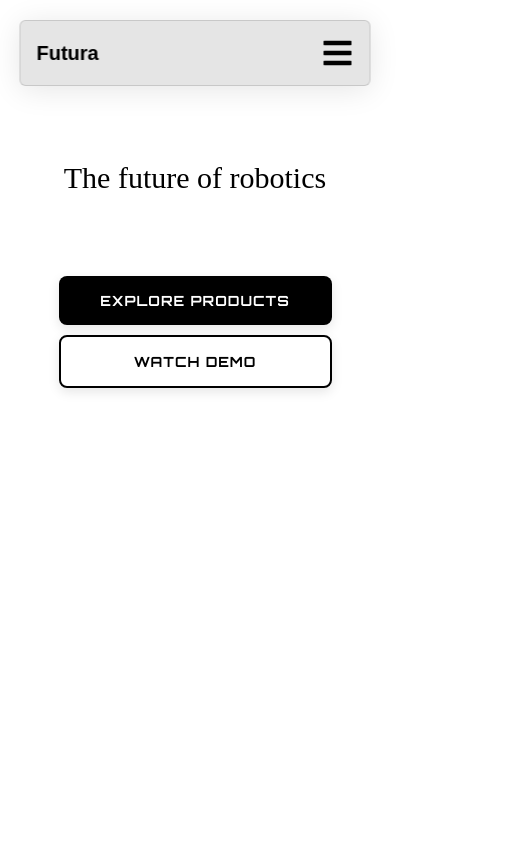
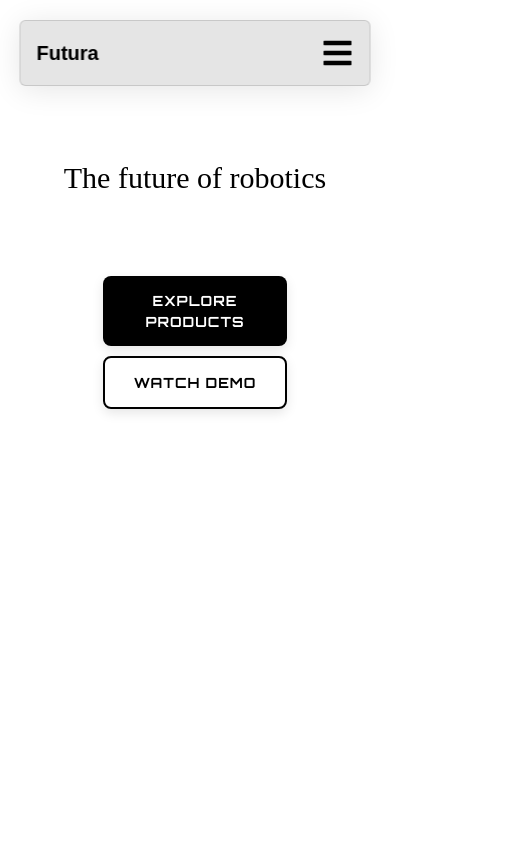
Before and after one commit to Bharathkumar1522/project-futura, a React (Vite) app: page / in a window 390 px wide. Shown: the top 844 px of the page, 507 px wide, since content can reach past the window. Built offline with nearby package versions, Linux system fonts and the light colour scheme; a web font is replaced by a local one.

Commit message:
Fix: Home section, navbar, videosection

```diff
--- a/src/Home.jsx
+++ b/src/Home.jsx
@@ -13,7 +13,7 @@ const Home = () => {
                 whileInView="visible"
                 viewport={{ once: true, amount: 0.2 }}
                 variants={fadeIn}
-                className="flex-column md:px-25 py-25 md:flex items-center justify-between mt-10 mb-15 md:mt-0 md:mb-0"
+                className="flex flex-col xl:flex-row md:px-25 py-25 items-center justify-between mt-10 mb-15 xl:mt-0 xl:mb-0"
             >
                 <motion.div variants={fadeIn} className="text-container">
                     <h1 className="font-aerospace text-3xl w-auto text-center md:text-7xl md:w-3xl md:text-left">
--- a/src/VideoSection.jsx
+++ b/src/VideoSection.jsx
@@ -44,7 +44,7 @@ const VideoSection = ({ videoSrc }) => {
                         <video
                             ref={videoRef}
                             className="absolute inset-0 w-full h-full object-cover z-[2]"
-                            src={videoSrc || "https://res.cloudinary.com/dyecmgvcy/video/upload/q_auto:eco,vc_auto/v1741884492/140521-775376205_kdid88.webm"}
+                            src={videoSrc || "https://res.cloudinary.com/dyecmgvcy/video/upload/q_auto:eco/v1741923808/140521-775376205_kdid88.webm"}
                             loop
                             muted
                             playsInline
--- a/src/index.css
+++ b/src/index.css
@@ -1,4 +1,5 @@
 @import "tailwindcss";
+
 @font-face {
   font-family: 'Aerospace';
   src: url('https://res.cloudinary.com/dyecmgvcy/raw/upload/v1741887612/font-link/Aerospace_ewtp9p.ttf') format('truetype'),
@@ -11,13 +12,17 @@
   font-family: 'Aerospace';
 }
 
-
+html{
+  overflow-x: hidden;
+  margin: 0;
+  padding: 0;
+}
 body{
+  overflow-x: hidden;
   padding-top: 20px;
   background-color: rgb(255, 255, 255);
 
 }
-/* Navbar Styles */
 .navbar {
   /* Glassmorphism effect */
   background: rgba(195, 195, 195, 0.43);
@@ -110,6 +115,7 @@ body{
   }
 }
 
+
 .spline-container {
   display: flex;
   justify-content: center;
```
